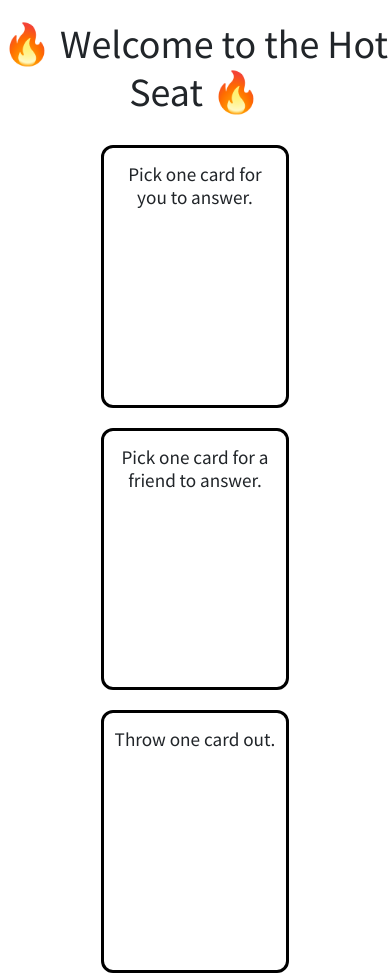
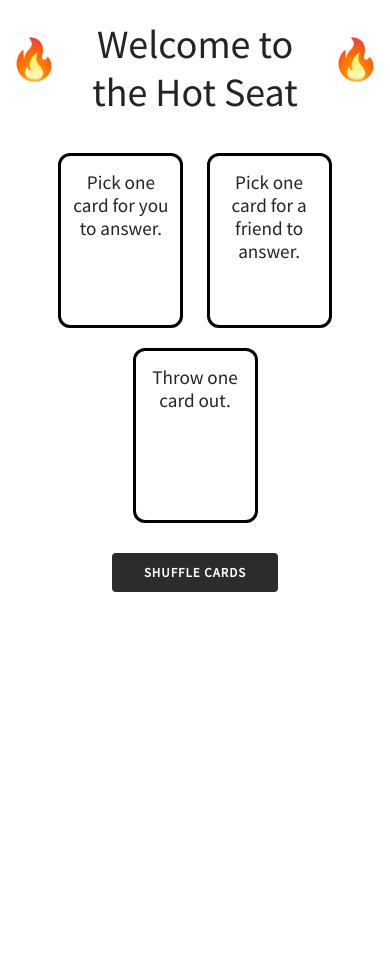
Before and after one commit to shloknatarajan/hotseatquestions, a plain HTML site: page index.html in a window 390 px wide. Shown: the top 976 px of the page. After the commit the page ends 844 px from the top, so only its background shows below. Drawn offline with nearby package versions, Linux system fonts and the light colour scheme.

Commit message:
mobile responsiveness

```diff
--- a/css/main.css
+++ b/css/main.css
@@ -6,6 +6,23 @@ body {
     width: 100%;
     text-align: center;
     padding-top: 5%;
+    display: inline-block;
+}
+
+#welcometext {
+    position: relative;
+    display: inline-block;
+}
+
+.emoji1 {
+    position: absolute;
+    left: -50px;
+}
+
+.emoji2 {
+    position: absolute;
+    right: -50px;
+    top: 0;
 }
 
 .allcards {
@@ -34,6 +51,20 @@ body {
     border-radius: 10px;
     border: 2px black solid;
     padding: 2px;
+}
+
+#shuffle {
+    border: none;
+    outline: none;
+    font-size: 13px;
+    font-weight: 600;
+    text-transform: uppercase;
+    letter-spacing: 1px;
+    display: inline-block;
+    padding: 10px 32px;
+    border-radius: 4px;
+    color: #fff;
+    background-color: rgb(44, 44, 44);
 }
 
 @media screen and (max-width: 912px) {
@@ -68,16 +99,44 @@ body {
     }
 }
 
-#shuffle {
-    border: none;
-    outline: none;
-    font-size: 13px;
-    font-weight: 600;
-    text-transform: uppercase;
-    letter-spacing: 1px;
-    display: inline-block;
-    padding: 10px 32px;
-    border-radius: 4px;
-    color: #fff;
-    background-color: rgb(44, 44, 44);
+@media screen and (max-width: 480px) {
+    .card {
+        height: 175px;
+        width: 125px;
+        margin: 10px;
+    }
+
+    .card h3 {
+        font-size: 1.2rem;
+    }
+
+    .allcards {
+        margin-top: 5%;
+        margin-bottom: 5%;
+    }
+
+    #welcometext {
+        position: relative;
+        display: inline-block;
+        width: 80%;
+        font-size: 1.2rem;
+        text-align: center;
+    }
+
+    #nestedwelcometext {
+        width: 80%;
+        margin: auto;
+    }
+
+    .emoji1 {
+        position: absolute;
+        left: -30px;
+        top: 15px;
+    }
+
+    .emoji2 {
+        position: absolute;
+        right: -30px;
+        top: 15px;
+    }
 }
--- a/index.html
+++ b/index.html
@@ -13,7 +13,18 @@
   </head>
   <body>
         <div id="welcome">
-            <h1>🔥 Welcome to the Hot Seat 🔥</h1>
+            <div id="welcometext">
+                <div class="emoji1">
+                    <h1>🔥</h1>
+                </div>
+                <div id="nestedwelcometext">
+                    <h1>Welcome to the Hot Seat</h1>
+                </div>
+                <div class="emoji2">
+                    <h1>🔥</h1>
+                </div>
+            </div>
+
         </div>
         <div class="allcards text-center">
             <div class="container">
```
